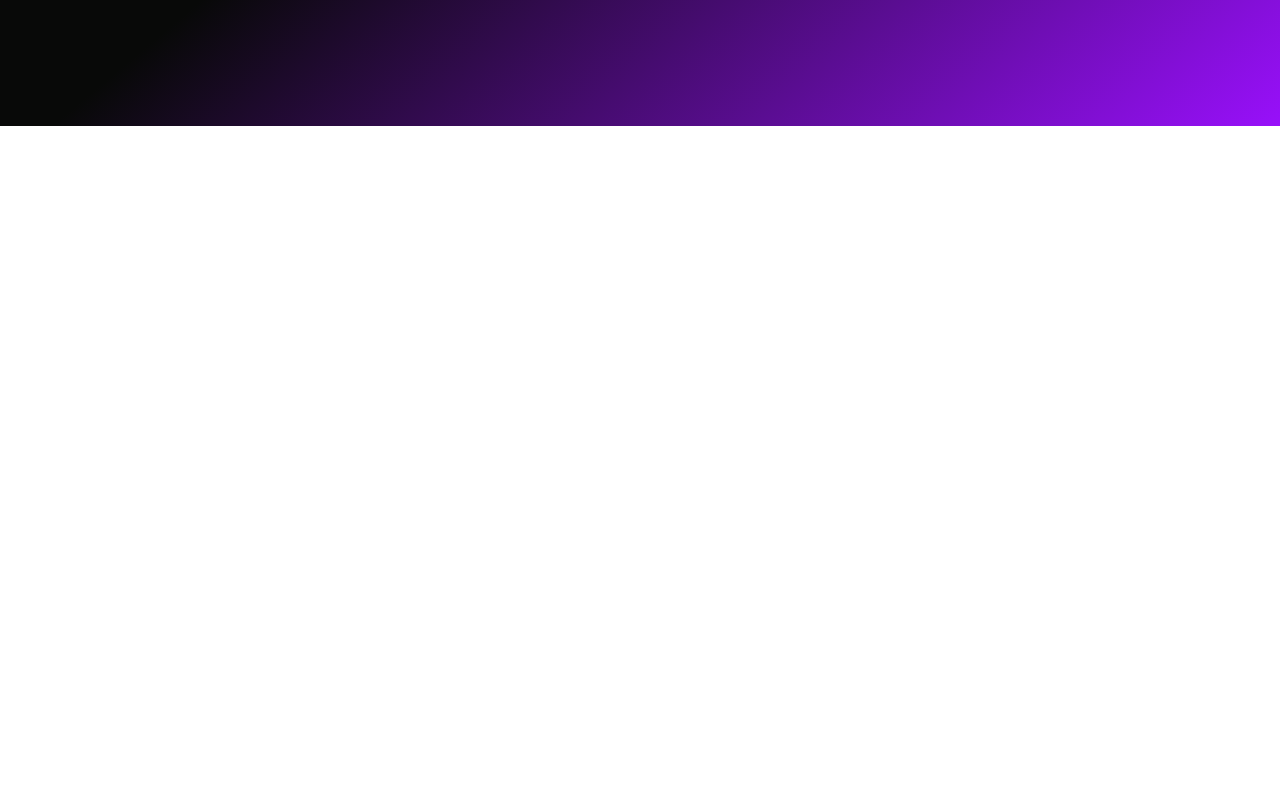
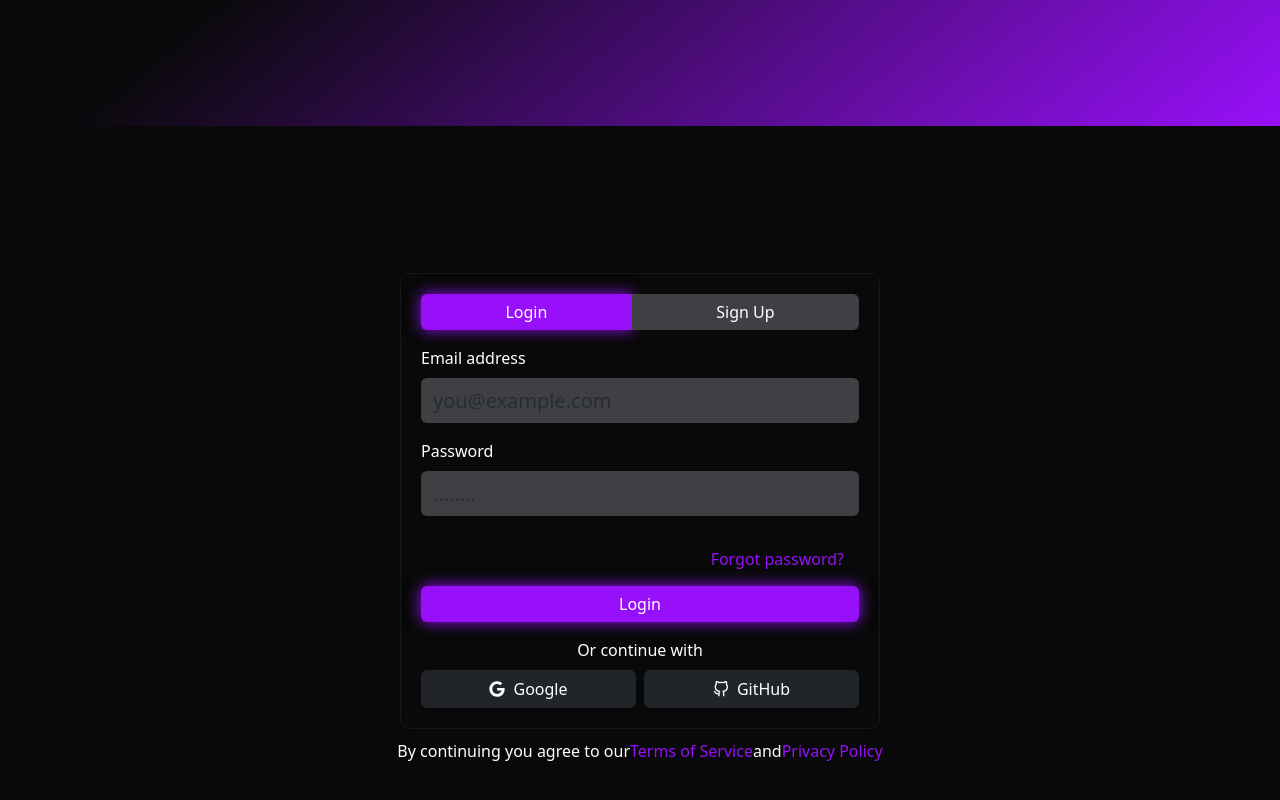
Before and after one commit to Faten01alsafadi/idea-board-team, a React (Vite) app: page / in a window 1280 px wide. Shown: the part 674-1474 px from the top of the page. Before the commit the page ends 800 px from the top, so only its background shows below. Built offline with nearby package versions, Linux system fonts and the light colour scheme.

Commit message:
save edite local

```diff
--- a/src/App.jsx
+++ b/src/App.jsx
@@ -4,7 +4,7 @@
 import NavBar from "./sections/NavBar/NavBar";
 import Footer from "./sections/Footer/Footer";
 import SignUp from "./sections/SignUp/SignUp";
-
+import Login from "./sections/Login/Login";
 
 
 
@@ -19,7 +19,7 @@ function App() {
 
 {/* <NavBar/> */}
 {/* <Footer/> */}
-
+<Login/>
     </>
   )
 }
--- /dev/null
+++ b/src/sections/Login/Login.jsx
@@ -0,0 +1,145 @@
+import Button from "react-bootstrap/Button";
+import Form from "react-bootstrap/Form";
+import styles from "./Login.module.css";
+import React, { useState } from "react";
+import { FiGithub } from "react-icons/fi";
+import { FaGoogle } from "react-icons/fa6";
+// import { useNavigate } from 'react-router-dom';
+// import 'bootstrap/dist/css/bootstrap.min.css';
+
+function Login() {
+  //   const navigate = useNavigate();
+  const purpleColor = "#9810fa";
+  const blackColor = "#3e4044";
+  return (
+    <>
+      <div className={styles.cardlogin}>
+        <div
+          className=" text-white  "
+          style={{
+            width: "480px",
+            backgroundColor: "#080908",
+            border: "1px solid #161716 ",
+            borderRadius: "10px",
+            padding: "20px",
+          }}
+        >
+          <Form>
+            <div className="d-flex mb-3">
+              <button
+                className="flex-fill btn"
+                style={{
+                  backgroundColor: purpleColor,
+                  color: "white",
+                  borderRadius: "0.375rem 0 0 0.375rem",
+                  border: "none",
+                  boxShadow: "0  0 15px #9810fa",
+                }}
+              >
+                Login
+              </button>
+
+              <button
+                className="flex-fill btn"
+                style={{
+                  backgroundColor: blackColor,
+                  color: "white",
+                  borderRadius: "0 0.375rem 0.375rem 0",
+                  border: "none",
+                }}
+                onClick={() => navigate("/SignUp")}
+              >
+                Sign Up
+              </button>
+
+            </div>
+
+            <Form.Group className="mb-3 ">
+              <Form.Label className="text-white  ">Email address</Form.Label>
+              <Form.Control
+                className={styles.emailLogin}
+                type="email"
+                placeholder="you@example.com"
+              />
+            </Form.Group>
+
+            <Form.Group className="mb-3">
+              <Form.Label className="text-white">Password</Form.Label>
+              <Form.Control
+                className={styles.emailLogin}
+                type="password"
+                placeholder="........"
+              />
+            </Form.Group>
+
+            <div>
+              <a
+                href="#"
+                style={{
+                  textDecoration: "none",
+                  color: "#9810fa",
+                  display: "flex",
+                  justifyContent: "end",
+                  padding: "15px",
+                }}
+              >
+                Forgot password?
+              </a>
+            </div>
+
+            <Button
+              type="submit"
+              style={{
+                backgroundColor: "#9810fa",
+                color: "white",
+                border: "none",
+                display: "flex",
+                justifyContent: "center",
+                margin: "auto",
+                width: "100%",
+                boxShadow: "0  0 15px #9810fa",
+              }}
+            >
+              Login
+            </Button>
+          </Form>
+
+          <div className="mt-3 d-flex text-white justify-content-center m-auto">
+            <span className="text-white"> Or continue with</span>
+          </div>
+          <div className="d-flex justify-content-center mt-2 gap-2  ">
+            <button className="btn btn-dark w-50 d-flex align-items-center justify-content-center gap-2 ">
+              <FaGoogle /> Google
+            </button>
+            <button className="btn btn-dark w-50 d-flex align-items-center justify-content-center gap-2">
+              <FiGithub /> GitHub
+            </button>
+          </div>
+        </div>
+        <p
+          style={{
+            color: "white",
+            marginTop: "10px",
+            width: "100%",
+            display: "flex",
+            justifyContent: "center",
+          }}
+        >
+          {" "}
+          By continuing you agree to our{" "}
+          <a style={{ textDecoration: "none", color: "#9810fa" }} href="#">
+            {" "}
+            Terms of Service{" "}
+          </a>{" "}
+          and{" "}
+          <a style={{ textDecoration: "none", color: "#9810fa" }} href="#">
+            {" "}
+            Privacy Policy
+          </a>
+        </p>
+      </div>
+    </>
+  );
+}
+
+export default Login;
--- /dev/null
+++ b/src/sections/Login/Login.module.css
@@ -0,0 +1,14 @@
+.cardlogin{
+     display: flex;
+    justify-content: center;
+    flex-direction: column;
+    height: 100vh;
+    align-items: center;
+    background: #080908 45% ;
+}
+.emailLogin{
+    background-color:#3e4044;
+    border:none;
+    height:45px;
+    font-size:20px;
+}
```
